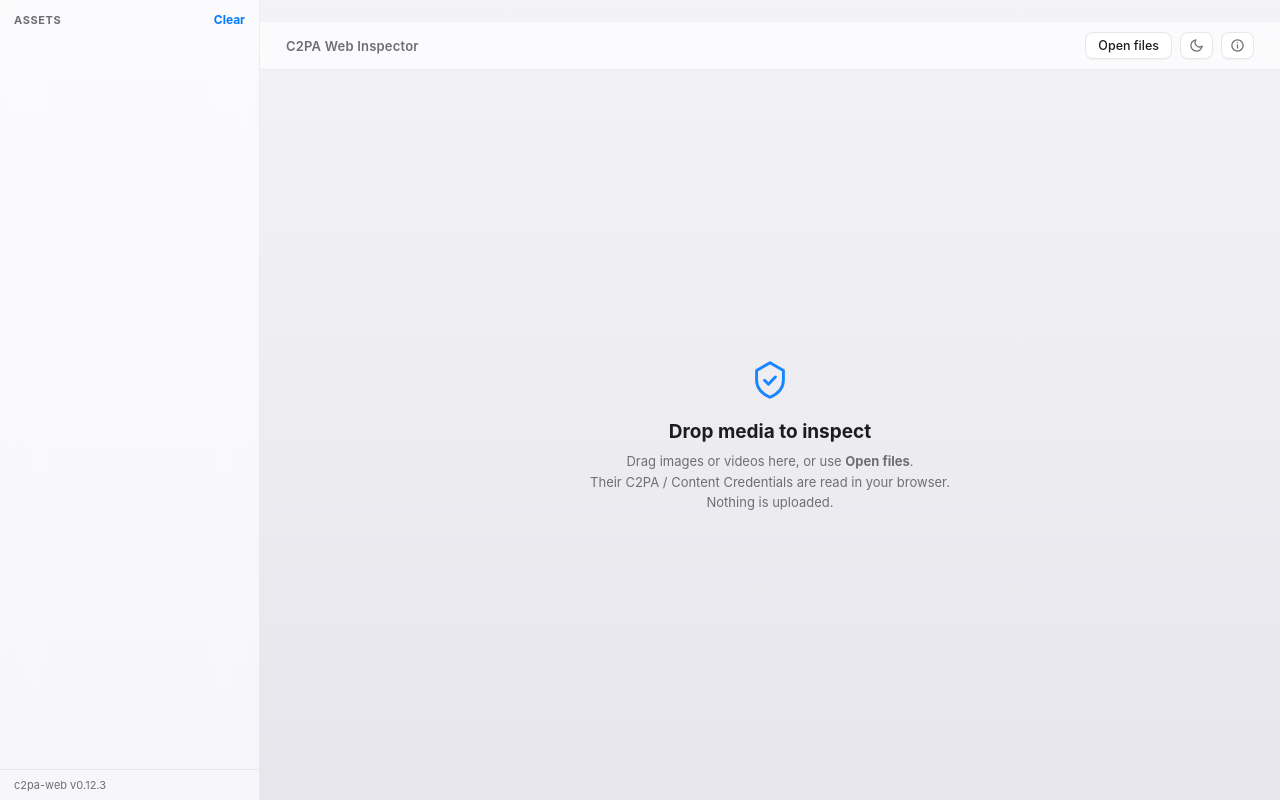
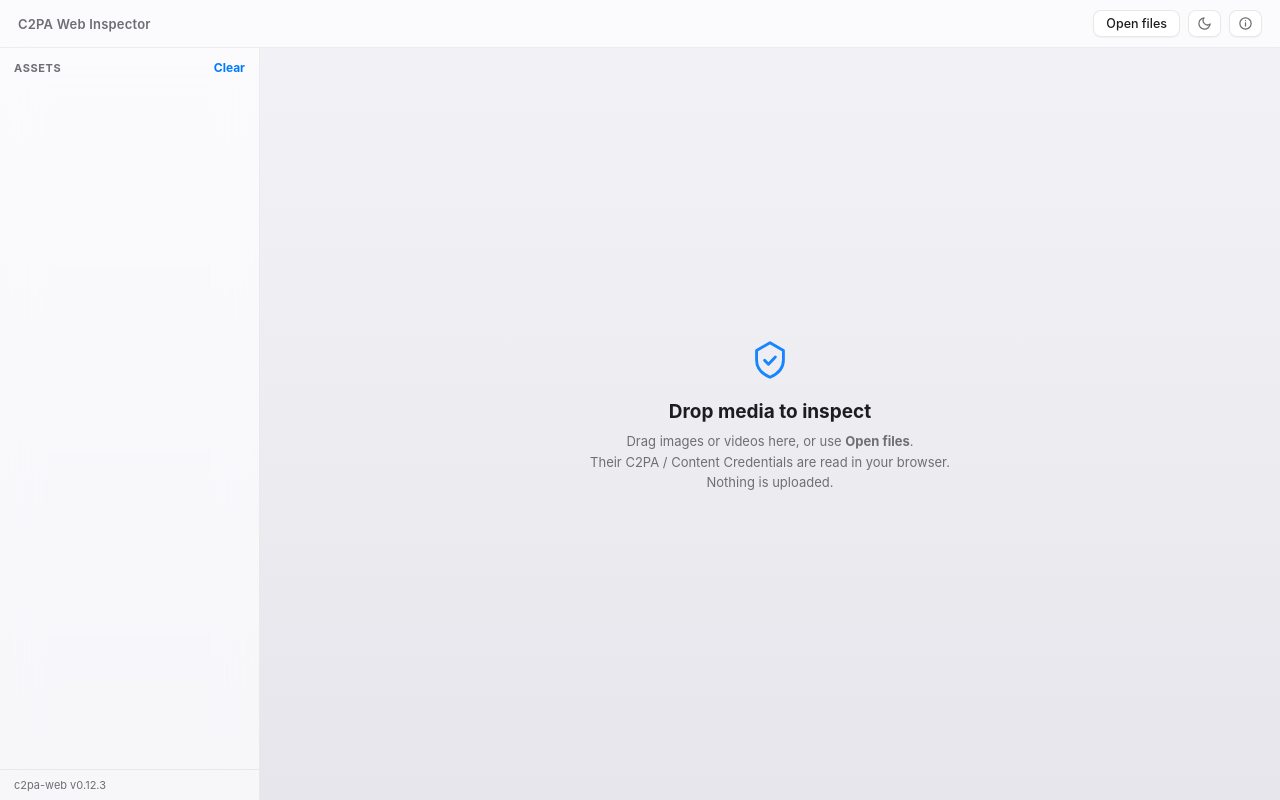
Before and after one commit to AdrianCeja/c2pa-web, a website built with Vite: page index.html in a window 1280 px wide. Built offline with nearby package versions, Linux system fonts and the light colour scheme; what @contentauth/c2pa-web would draw is missing.

Commit message:
Make the top bar a full-width header flush to the top

```diff
--- a/index.html
+++ b/index.html
@@ -18,6 +18,20 @@
     </script>
   </head>
   <body>
+    <header class="webbar">
+      <div class="webbar-title">C2PA Web Inspector</div>
+      <div class="webbar-actions">
+        <button id="btn-open" class="btn">Open files</button>
+        <button id="btn-theme" class="btn icon-btn" title="Toggle light/dark" aria-label="Toggle light or dark mode"></button>
+        <button id="btn-about" class="btn icon-btn" title="About" aria-label="About">
+          <svg viewBox="0 0 24 24" width="15" height="15" fill="none" stroke="currentColor" stroke-width="2" stroke-linecap="round" stroke-linejoin="round">
+            <circle cx="12" cy="12" r="9" />
+            <path d="M12 11v5" />
+            <path d="M12 7.5h.01" />
+          </svg>
+        </button>
+      </div>
+    </header>
     <div class="app">
       <aside class="sidebar">
         <div class="sidebar-head">
@@ -31,21 +45,6 @@
       </aside>
 
       <main class="detail">
-        <div class="webbar">
-          <div class="webbar-title">C2PA Web Inspector</div>
-          <div class="webbar-actions">
-            <button id="btn-open" class="btn">Open files</button>
-            <button id="btn-theme" class="btn icon-btn" title="Toggle light/dark" aria-label="Toggle light or dark mode"></button>
-            <button id="btn-about" class="btn icon-btn" title="About" aria-label="About">
-              <svg viewBox="0 0 24 24" width="15" height="15" fill="none" stroke="currentColor" stroke-width="2" stroke-linecap="round" stroke-linejoin="round">
-                <circle cx="12" cy="12" r="9" />
-                <path d="M12 11v5" />
-                <path d="M12 7.5h.01" />
-              </svg>
-            </button>
-          </div>
-        </div>
-
         <!-- Empty / drop state -->
         <section id="empty" class="empty">
           <div class="empty-card">
--- a/src/app.css
+++ b/src/app.css
@@ -863,25 +863,32 @@
    =========================================================================== */
 body {
   user-select: text; /* selecting JSON / values is expected on the web */
+  display: flex;
+  flex-direction: column; /* full-width top bar, then sidebar + content below */
 }
 .app {
-  height: 100vh; /* no 44px native titlebar to subtract anymore */
+  height: auto; /* cancel the old calc(100vh - 44px) from the Electron layout */
+  flex: 1;
+  min-height: 0; /* let the sidebar list and detail panel scroll inside */
 }
 
-/* Sticky header inside the scrolling detail panel */
+/* Full-width top bar, flush against the top of the page */
 .webbar {
-  position: sticky;
-  top: 0;
-  margin: -22px -26px 18px;
-  padding: 10px 26px;
+  flex-shrink: 0;
   display: flex;
   align-items: center;
   justify-content: space-between;
   gap: 12px;
+  padding: 10px 18px;
   background: var(--panel);
   backdrop-filter: saturate(180%) blur(20px);
   border-bottom: 1px solid var(--hairline);
   z-index: 5;
+}
+
+/* The drop overlay covered from 44px down (old Electron titlebar). Cover it all. */
+.dropmask {
+  inset: 0;
 }
 .webbar-title {
   font-size: 13px;
```
